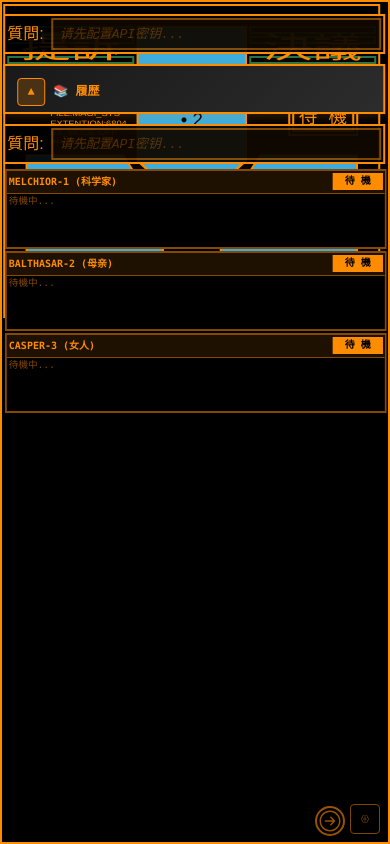
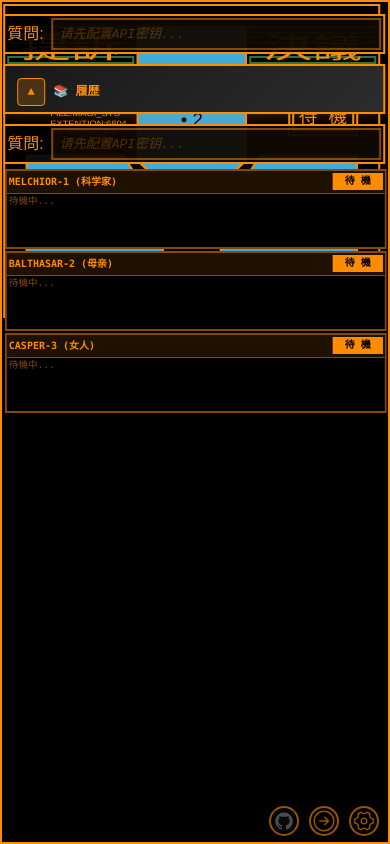
Before and after one commit to juzi0551/MAGI, a React (Vite) app: page / in a window 390 px wide. Built offline with nearby package versions, Linux system fonts and the light colour scheme; a web font is replaced by a local one.

Commit message:
更新控制栏，添加git按钮

```diff
--- a/src/components/layout/MagiSystem.tsx
+++ b/src/components/layout/MagiSystem.tsx
@@ -11,11 +11,13 @@ import SettingsModal from '../common/SettingsModal';
 import StartupScreen from '../common/StartupScreen';
 import hideIcon from '../../assets/images/hide.svg';
 import settingIcon from '../../assets/images/setting.svg';
+import githubIcon from '../../assets/images/github.png';
 
 // 确保资源被Vite识别和包含
 const icons = {
   hide: hideIcon,
-  setting: settingIcon
+  setting: settingIcon,
+  github: githubIcon
 };
 
 /**
@@ -222,6 +224,11 @@ const MagiSystem = ({ children, className = '' }: MagiSystemProps) => {
     setIsSettingsPanelOpen(false);
   };
 
+  // GitHub点击事件处理
+  const handleGithubClick = () => {
+    window.open('https://github.com/juzi0551/MAGI', '_blank');
+  };
+
   // 右侧面板显示/隐藏事件处理
   const handleRightPanelToggle = () => {
     setIsRightPanelVisible(!isRightPanelVisible);
@@ -284,8 +291,13 @@ const MagiSystem = ({ children, className = '' }: MagiSystemProps) => {
 
         {/* 控制按钮区域 - 独立于右侧面板 */}
         <div className="control-buttons">
+          {/* GitHub按钮 */}
+          <div className="github-icon control-button" title="GitHub" onClick={handleGithubClick}>
+            <img src={icons.github} alt="GitHub" width="20" height="20" />
+          </div>
+
           {/* 展开/收缩按钮 */}
-          <div className="panel-toggle-btn" title={isRightPanelVisible ? "收缩右侧面板" : "展开右侧面板"} onClick={handleRightPanelToggle}>
+          <div className="panel-toggle-btn control-button" title={isRightPanelVisible ? "收缩右侧面板" : "展开右侧面板"} onClick={handleRightPanelToggle}>
             <img
               src={icons.hide}
               alt={isRightPanelVisible ? "隐藏" : "展开"}
@@ -295,7 +307,7 @@ const MagiSystem = ({ children, className = '' }: MagiSystemProps) => {
           </div>
 
           {/* 设置图标 */}
-          <div className="settings-icon" title="设置" onClick={handleSettingsClick}>
+          <div className="settings-icon control-button" title="设置" onClick={handleSettingsClick}>
             <img src={icons.setting} alt="设置" width="20" height="20" />
           </div>
         </div>
--- a/src/styles/components/magi.css
+++ b/src/styles/components/magi.css
@@ -567,25 +567,24 @@
   padding-right: 0;
 }
 
-/* 控制按钮区域 - 使用flex布局with space-between */
+/* 控制按钮区域 - 使用flex布局 */
 .control-buttons {
   position: fixed;
   bottom: 20px;
   right: 20px;
   width: auto;
-  min-width: 100px;
+  min-width: 150px; /* 确保有足够宽度容纳3个按钮 */
   height: 40px;
   display: flex;
   flex-direction: row;
   align-items: center;
-  justify-content: space-between; /* 改为space-between确保分散对齐 */
+  gap: 10px; /* 使用gap代替space-between */
   z-index: 9999;
-  /* 临时调试 - 可以看到容器边界 */
   padding: 5px;
 }
 
-/* 展开/收缩按钮 - 默认转180度 */
-.panel-toggle-btn {
+/* 通用控制按钮样式 */
+.control-button {
   position: relative;
   background: rgba(0, 0, 0, 0.8);
   border: 2px solid var(--color-primary);
@@ -601,48 +600,44 @@
   transition: var(--transition-normal);
   user-select: none;
   flex-shrink: 0;
+}
+
+.control-button:hover {
+  opacity: 1;
+  background: rgba(255, 141, 0, 0.1);
+  transform: scale(1.1);
+}
+
+.control-button:active {
+  transform: scale(0.95);
+}
+
+/* GitHub按钮特有样式 */
+.github-icon img {
+  opacity: 0.5; /* 半透明效果 */
+  transition: opacity var(--transition-normal);
+}
+
+.github-icon:hover img {
+  opacity: 0.8; /* hover时稍微增加透明度 */
+}
+
+/* 展开/收缩按钮 - 继承通用样式，添加旋转 */
+.panel-toggle-btn {
   transform: rotate(180deg); /* 默认转180度 */
 }
 
-/* 设置按钮 - 回到flex item */
-.settings-icon {
-  position: relative;
-  background: rgba(0, 0, 0, 0.8);
-  border: 2px solid var(--color-primary);
-  color: var(--color-primary);
-  width: 40px;
-  height: 40px;
-  border-radius: 50%;
-  display: flex;
-  align-items: center;
-  justify-content: center;
-  cursor: pointer;
-  opacity: 0.6;
-  transition: var(--transition-normal);
-  user-select: none;
-  font-size: 20px;
-  flex-shrink: 0;
-}
-
 .panel-toggle-btn:hover {
-  opacity: 1;
-  background: rgba(255, 141, 0, 0.1);
-}
-
-/* 设置按钮hover效果 */
-.settings-icon:hover {
-  opacity: 1;
-  background: rgba(255, 141, 0, 0.1);
-  transform: rotate(90deg);
-}
-
-.settings-icon:active {
-  transform: scale(0.95);
+  transform: rotate(180deg) scale(1.1); /* 保持旋转的同时缩放 */
 }
 
 /* 当右侧面板隐藏时，按钮的特殊样式 */
 .right-panel.hidden ~ .control-buttons .panel-toggle-btn {
   transform: rotate(0deg); /* 隐藏面板后正常角度 */
+}
+
+.right-panel.hidden ~ .control-buttons .panel-toggle-btn:hover {
+  transform: rotate(0deg) scale(1.1); /* 保持正常角度的同时缩放 */
 }
 
 @keyframes pulse-glow {
@@ -876,7 +871,9 @@
   }
 
   .panel-toggle-btn,
-  .settings-icon {
+  .github-icon,
+  .settings-icon,
+  .control-button {
     width: 30px;
     height: 30px;
     font-size: 14px;
--- a/src/styles/components/modal.css
+++ b/src/styles/components/modal.css
@@ -237,8 +237,8 @@
   cursor: not-allowed;
 }
 
-/* 设置图标 */
-.settings-icon {
+/* 模态框设置图标 */
+.modal-settings-icon {
   position: fixed;
   bottom: var(--spacing-xl);
   right: var(--spacing-xl);
@@ -254,7 +254,7 @@
   border: 1px solid var(--color-border);
 }
 
-.settings-icon:hover {
+.modal-settings-icon:hover {
   opacity: var(--opacity-active);
   background: rgba(255, 141, 0, 0.1);
   transform: scale(1.1);
--- a/src/styles/index.css
+++ b/src/styles/index.css
@@ -106,7 +106,7 @@ body {
     margin-top: var(--spacing-md);
   }
 
-  .settings-icon {
+  .modal-settings-icon {
     bottom: var(--spacing-md);
     right: var(--spacing-md);
     font-size: 24px;
```
Also changed, not shown: src/assets/images/github.png (added).
